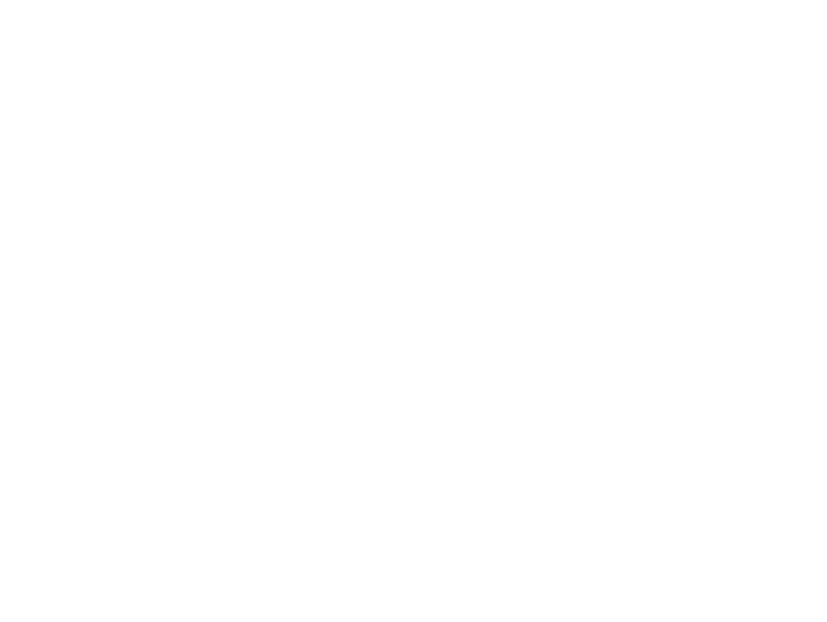
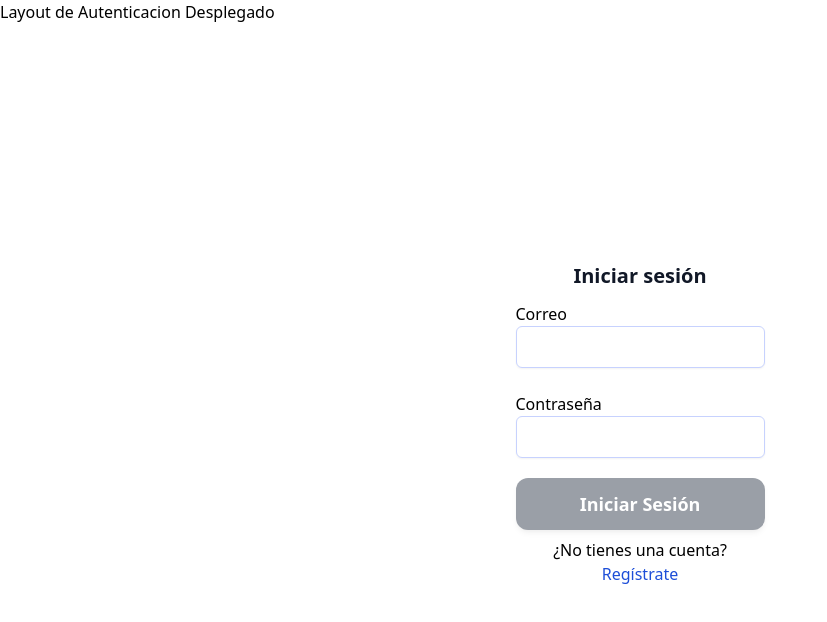
Before and after one commit to Stairs-Proyect/Stairs-Proyect-front, a React (Create React App) app: page /auth/login in a window 1280 px wide. Before the commit this address had no page. Shown: the top 622 px of the page, without its empty margins (0-827 px from the left). Built offline with nearby package versions, Linux system fonts and the light colour scheme.

Commit message:
rutas privadas

```diff
--- a/src/App.jsx
+++ b/src/App.jsx
@@ -12,27 +12,52 @@ import Category1 from 'pages/category1/CategoryPage1';
 import 'styles/globals.css';
 import 'styles/tabla.css';
 import Registro from 'pages/auth/registro';
+import Login from 'pages/auth/login';
 import AuthLayout from 'layouts/AuthLayout';
-
+import {AuthContext} from 'context/authContext';
+import { setContext } from '@apollo/client/link/context';
 
 // import PrivateRoute from 'components/PrivateRoute';
 
-//const httpLink = createHttpLink({
-//uri:"https://stairs-proyect.herokuapp.com/graphql"
-//})
+const httpLink = createHttpLink({
+  // uri: 'https://servidor-gql-mintic.herokuapp.com/graphql',
+  uri: 'http://localhost:4000/graphql',
+});
 
+const authLink = setContext((_, { headers }) => {
+  // get the authentication token from local storage if it exists
+  const token = JSON.parse(localStorage.getItem('token'));
+  // return the headers to the context so httpLink can read them
+  return {
+    headers: {
+      ...headers,
+      authorization: token ? `Bearer ${token}` : '',
+    },
+  };
+});
 const client = new ApolloClient({
-  uri: "https://stairs-proyect.herokuapp.com/graphql",
-  cache: new InMemoryCache()
-})
+  cache: new InMemoryCache(),
+  link: authLink.concat(httpLink),
+});
 
 
 function App() {
   const [userData, setUserData] = useState({});
+  const [authToken, setAuthToken] = useState('');
+
+  const setToken = (token) => {
+    setAuthToken(token);
+    if (token) {
+      localStorage.setItem('token', JSON.stringify(token));
+    } else {
+      localStorage.removeItem('token');
+    }
+  };
 
   return (
     <ApolloProvider client = {client}>
-      <UserContext.Provider value={{ userData, setUserData }}>
+      <AuthContext.Provider value = {{authToken, setAuthToken, setToken}}>
+        <UserContext.Provider value={{ userData, setUserData}}>
           <BrowserRouter>
             <Routes>
               <Route path='/' element={<PrivateLayout />}>
@@ -46,10 +71,12 @@ function App() {
                 </Route>
                 <Route path='/auth' element={<AuthLayout />}>
                   <Route path='register' element={<Registro />} />
+                  <Route path='login' element={<Login />} />
                 </Route>
               </Routes>
           </BrowserRouter>
         </UserContext.Provider>
+      </AuthContext.Provider>
     </ApolloProvider>
   );
 }
--- /dev/null
+++ b/src/context/authContext.js
@@ -0,0 +1,5 @@
+import { createContext, useContext } from 'react';
+
+export const AuthContext = createContext(null);
+
+export const useAuth = () => useContext(AuthContext);
--- a/src/layouts/PrivateLayout.jsx
+++ b/src/layouts/PrivateLayout.jsx
@@ -1,10 +1,39 @@
 import Sidebar from 'components/Sidebar';
-import { Outlet } from 'react-router';
-import React from 'react';
+import React, { useEffect, useState } from 'react';
 import { ToastContainer } from 'react-toastify';
+import { useMutation } from '@apollo/client';
+import { useAuth } from 'context/authContext';
+import { REFRESH_TOKEN } from 'graphql/Auth/mutations';
+import { useNavigate, Outlet } from 'react-router-dom';
 import 'react-toastify/dist/ReactToastify.css';
 
 const PrivateLayout = () => {
+  const navigate = useNavigate();
+  const { setToken } = useAuth();
+  const [loadingAuth, setLoadingAuth] = useState(true);
+
+  // falta captura de error de mutacion
+  const [refreshToken, { data: dataMutation, loading: loadingMutation }] =
+    useMutation(REFRESH_TOKEN);
+
+  useEffect(() => {
+    refreshToken();
+  }, [refreshToken]);
+
+  useEffect(() => {
+    if (dataMutation) {
+      if (dataMutation.refreshToken.token) {
+        setToken(dataMutation.refreshToken.token);
+      } else {
+        setToken(null);
+        navigate('/auth/login');
+      }
+      setLoadingAuth(false);
+    }
+  }, [dataMutation, setToken, loadingAuth, navigate]);
+
+  if (loadingMutation || loadingAuth) return <div>Loading...</div>;
+
   return (
     <div className='flex flex-col md:flex-row flex-no-wrap h-screen'>
       <Sidebar />
--- /dev/null
+++ b/src/pages/auth/login.jsx
@@ -0,0 +1,61 @@
+import React, { useEffect } from 'react';
+import Input from 'components/Input';
+import ButtonLoading from 'components/ButtonLoading';
+import { Link, useNavigate } from 'react-router-dom';
+import useFormData from 'hooks/useFormData';
+import { useMutation } from '@apollo/client';
+import { LOGIN } from 'graphql/Auth/mutations';
+import { useAuth } from 'context/authContext';
+
+const Login = () => {
+  const navigate = useNavigate();
+  const { setToken } = useAuth();
+  const { form, formData, updateFormData } = useFormData();
+
+  // falta captura de error de la mutacion
+  const [login, { data: dataMutation, loading: mutationLoading }] =
+    useMutation(LOGIN);
+
+  const submitForm = (e) => {
+    e.preventDefault();
+
+    login({
+      variables: formData,
+    });
+  };
+
+  useEffect(() => {
+    if (dataMutation) {
+      if (dataMutation.login.token) {
+        setToken(dataMutation.login.token);
+        navigate('/');
+      }
+    }
+  }, [dataMutation, setToken, navigate]);
+
+  return (
+    <div className='flex flex-col items-center justify-center w-full h-full p-10'>
+      <h1 className='text-xl font-bold text-gray-900'>Iniciar sesión</h1>
+      <form
+        className='flex flex-col'
+        onSubmit={submitForm}
+        onChange={updateFormData}
+        ref={form}
+      >
+        <Input name='correo' type='email' label='Correo' required />
+        <Input name='password' type='password' label='Contraseña' required />
+        <ButtonLoading
+          disabled={Object.keys(formData).length === 0}
+          loading={mutationLoading}
+          text='Iniciar Sesión'
+        />
+      </form>
+      <span>¿No tienes una cuenta?</span>
+      <Link to='/auth/register'>
+        <span className='text-blue-700'>Regístrate</span>
+      </Link>
+    </div>
+  );
+};
+
+export default Login;
--- a/src/pages/auth/registro.jsx
+++ b/src/pages/auth/registro.jsx
@@ -4,20 +4,34 @@ import { Enum_Rol } from 'util/enums';
 import DropDown from 'components/Dropdown';
 import ButtonLoading from 'components/ButtonLoading';
 import useFormData from 'hooks/useFormData';
-import {Link} from 'react-router-dom';
-import { REGISTRO } from 'graphql/auth/mutations';
+import { Link, useNavigate } from 'react-router-dom';
+import { REGISTRO } from 'graphql/Auth/mutations';
 import { useMutation } from '@apollo/client';
+import { useAuth } from 'context/authContext';
 
 const Registro = () => {
-    const { form, formData, updateFormData } = useFormData();
+  const { setToken } = useAuth();
+  const navigate = useNavigate();
+  const { form, formData, updateFormData } = useFormData();
 
-    const [registro, { data: dataMutation }] = useMutation(REGISTRO);
+  // falta capturar error de mutacion
+  // revisar si es requerido loading de mutacion
+  const [registro, { data: dataMutation }] = useMutation(REGISTRO);
 
   const submitForm = (e) => {
     e.preventDefault();
-    registro({ variables:
-        formData });
-      };
+    registro({ variables: formData });
+  };
+
+  useEffect(() => {
+    if (dataMutation) {
+      if (dataMutation.registro.token) {
+        setToken(dataMutation.registro.token);
+        navigate('/');
+      }
+    }
+  }, [dataMutation, setToken, navigate]);
+
 
     return (
         <div className='flex flex-col h-full w-full items-center justify-center'>
```
Lines whose indentation alone changed are shown as unchanged.
